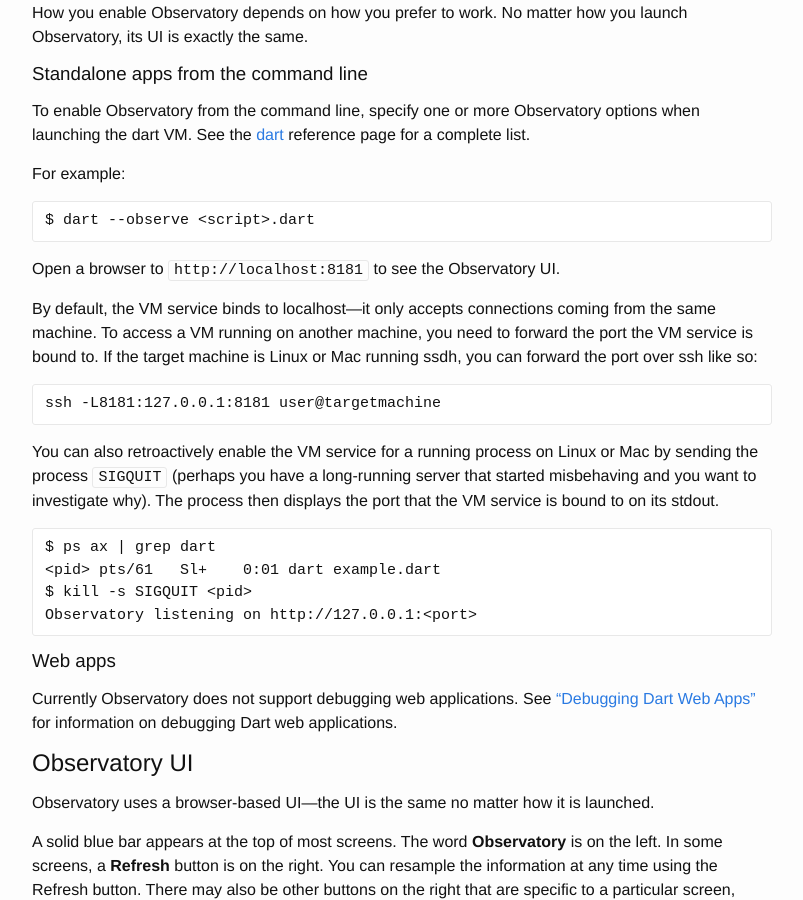
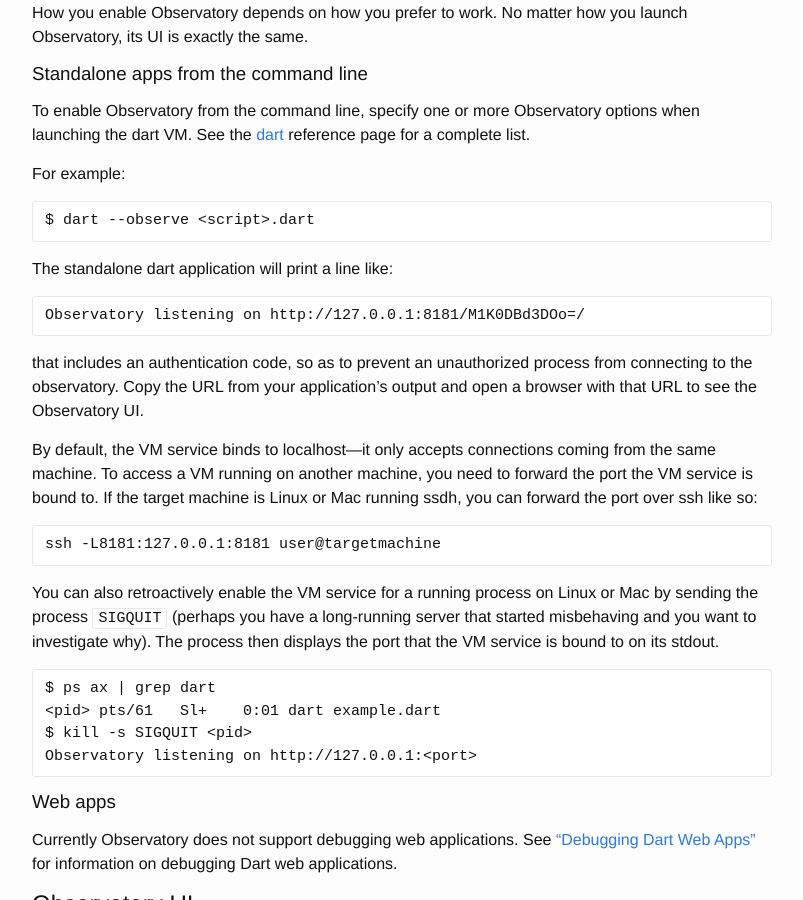
Before and after one commit to dart-archive/observatory, a Jekyll site: the page built from get-started.md, in a window 1280 px wide and 900 px high, scrolled down 648 px. Shown: the whole window, without its empty margins (238-1041 px from the left). Built offline with Jekyll 4.4.1, drawn with Linux system fonts in a browser that asks for light colours.

Commit message:
Document authentication code
In "Getting Started", add the authentication code to the URL to open in the browser.

````diff
--- a/get-started.md
+++ b/get-started.md
@@ -50,7 +50,13 @@ For example:
 $ dart --observe <script>.dart
 ```
 
-Open a browser to `http://localhost:8181` to see the Observatory UI.
+The standalone dart application will print a line like:
+```
+Observatory listening on http://127.0.0.1:8181/M1K0DBd3DOo=/
+```
+that includes an authentication code, so as to prevent an unauthorized
+process from connecting to the observatory. Copy the URL from your application's
+output and open a browser with that URL to see the Observatory UI.
 
 By default, the VM service binds to localhost&mdash;it only accepts
 connections coming from the same machine.
````
